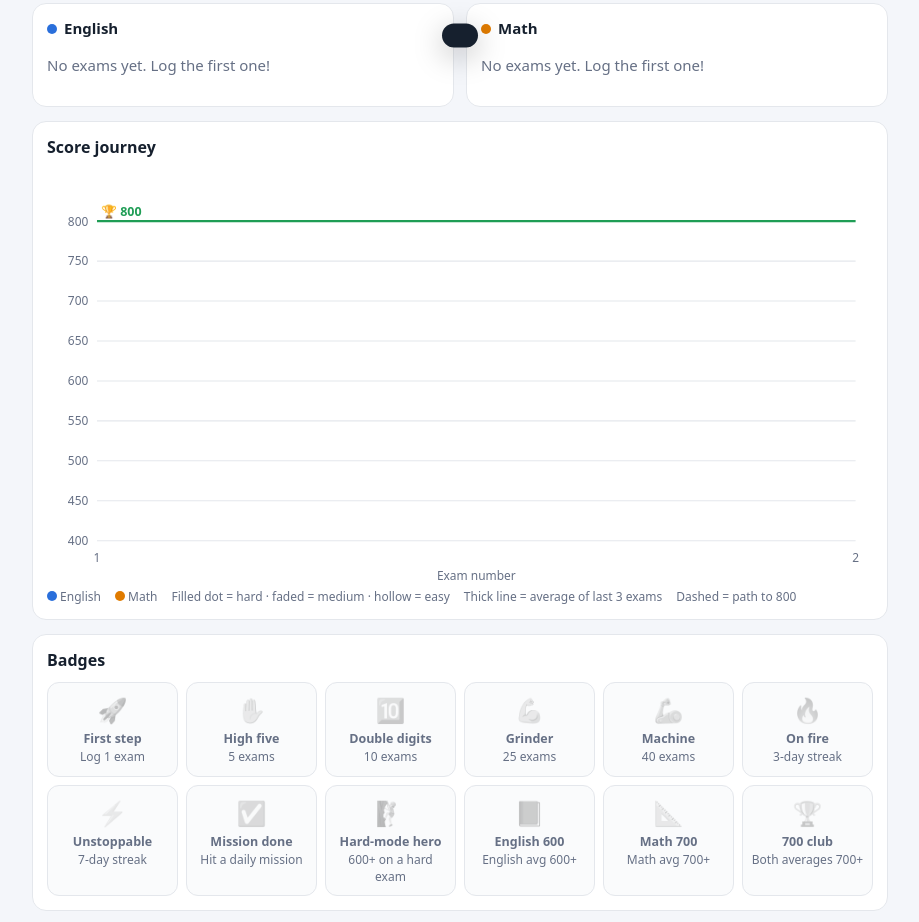
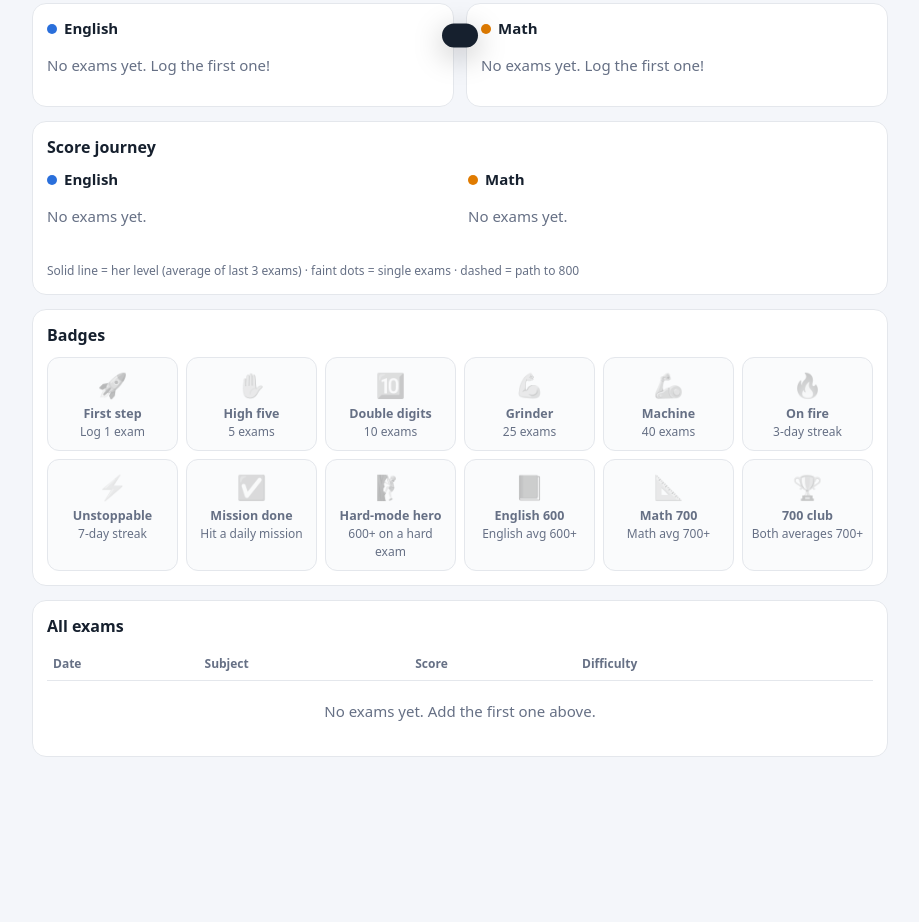
Before and after one commit to Mahmoud-SalehEldin/malak-sat-tracker, a plain HTML site: page index.html in a window 1280 px wide. Shown: the part 764-1686 px from the top of the page, without its empty margins (180-1099 px from the left). After the commit the page ends 1605 px from the top, so only its background shows below. Drawn offline with Linux system fonts and the light colour scheme.

Commit message:
Split chart into one per subject, smaller dots
Co-Authored-By: Claude Opus 5.5 <noreply@anthropic.com>
Claude-Session: https://claude.ai/code/session_01Vhwq8UF9tNjrax1pvguJZM

```diff
--- a/index.html
+++ b/index.html
@@ -84,6 +84,8 @@ button.del{border:none;background:none;color:var(--mut);cursor:pointer;font-size
 
 /* chart & table */
 svg{width:100%;height:auto;display:block}
+.chartbox{margin-bottom:14px}.chartbox:last-child{margin-bottom:0}
+#chart{display:grid;grid-template-columns:repeat(auto-fit,minmax(300px,1fr));gap:16px}
 .legend{display:flex;flex-wrap:wrap;gap:14px;font-size:12px;color:var(--mut);margin-top:6px}
 table{width:100%;border-collapse:collapse;font-size:14px}
 th,td{text-align:left;padding:7px 6px;border-bottom:1px solid var(--line)}
@@ -135,13 +137,7 @@ td select{padding:4px 6px}
 <div class="card">
 <h2>Score journey</h2>
 <div id="chart"></div>
-<div class="legend">
-<span><i class="dot" style="background:var(--eng)"></i> English</span>
-<span><i class="dot" style="background:var(--mat)"></i> Math</span>
-<span>Filled dot = hard · faded = medium · hollow = easy</span>
-<span>Thick line = average of last 3 exams</span>
-<span>Dashed = path to 800</span>
-</div>
+<div class="legend"><span>Solid line = her level (average of last 3 exams) · faint dots = single exams · dashed = path to 800</span></div>
 </div>
 
 <div class="card">
@@ -341,41 +337,41 @@ function drawSubjects(){
 
 /* ---------- chart ---------- */
 function drawChart(){
-  const {st}=schedule();
-  const W=760,H=380,L=46,R=16,T=48,B=38;
-  const all=rows.map(r=>r.score);
-  const lo=Math.max(0,Math.floor((Math.min(450,...all)-20)/50)*50),hi=800;
-  const N=Math.max(2,...SUBJ.map(k=>st[k].n+st[k].need));
-  const X=i=>L+(i/(N-1))*(W-L-R),Y=v=>T+(1-(v-lo)/(hi-lo))*(H-T-B);
-  const svg=mk("svg",{svg:1,viewBox:`0 0 ${W} ${H}`,role:"img","aria-label":"Score journey and path to 800"});
-  for(let v=lo;v<=hi;v+=50){
-    svg.append(mk("line",{svg:1,x1:L,x2:W-R,y1:Y(v),y2:Y(v),stroke:v===hi?"#1f9d55":"#e4e7ec","stroke-width":v===hi?2:1}));
-    svg.append(mk("text",{svg:1,x:L-8,y:Y(v)+4,"text-anchor":"end","font-size":11,fill:"#667085"},v));
-  }
-  svg.append(mk("text",{svg:1,x:L+4,y:Y(hi)-5,"font-size":11.5,"font-weight":700,fill:"#1f9d55"},"🏆 800"));
-  const step=N>40?10:N>20?5:N>12?2:1;
-  for(let i=0;i<N;i+=step)svg.append(mk("text",{svg:1,x:X(i),y:H-18,"text-anchor":"middle","font-size":11,fill:"#667085"},i+1));
-  svg.append(mk("text",{svg:1,x:(L+W-R)/2,y:H-2,"text-anchor":"middle","font-size":11,fill:"#667085"},"Exam number"));
-  SUBJ.forEach((k,ki)=>{
-    const s=st[k];if(!s.n)return;const c=COL[k];
+  const {st}=schedule(), box=$("chart");box.replaceChildren();
+  for(const k of SUBJ){
+    const s=st[k], c=COL[k];
+    const wrap=mk("div",{class:"chartbox"});
+    const h=mk("div",{class:"sh",style:"margin-bottom:4px"});h.append(mk("i",{class:"dot",style:"background:"+c}),k);wrap.append(h);
+    if(!s.n){wrap.append(mk("p",{class:"mut"},"No exams yet."));box.append(wrap);continue}
+    const W=460,H=230,L=36,R=12,T=26,B=28;
+    const lo=Math.max(0,Math.floor((Math.min(...s.sc)-30)/50)*50),hi=800;
+    const N=Math.max(2,s.n+s.need);
+    const X=i=>L+(i/(N-1))*(W-L-R),Y=v=>T+(1-(v-lo)/(hi-lo))*(H-T-B);
+    const svg=mk("svg",{svg:1,viewBox:`0 0 ${W} ${H}`,role:"img","aria-label":k+" scores and path to 800"});
+    for(let v=lo;v<=hi;v+=50){
+      svg.append(mk("line",{svg:1,x1:L,x2:W-R,y1:Y(v),y2:Y(v),stroke:v===hi?"#1f9d55":"#eef0f3","stroke-width":v===hi?2:1}));
+      if(v%100===0||v===hi)svg.append(mk("text",{svg:1,x:L-7,y:Y(v)+4,"text-anchor":"end","font-size":11,fill:"#98a2b3"},v));
+    }
+    const step=N>40?10:N>20?5:N>10?2:1;
+    for(let i=0;i<N;i+=step)svg.append(mk("text",{svg:1,x:X(i),y:H-10,"text-anchor":"middle","font-size":10.5,fill:"#98a2b3"},i+1));
     if(s.n>1){
-      svg.append(mk("polyline",{svg:1,points:s.sc.map((v,i)=>X(i)+","+Y(v)).join(" "),fill:"none",stroke:c,"stroke-width":1.5,"stroke-opacity":.4}));
-      svg.append(mk("polyline",{svg:1,points:s.ma.map((v,i)=>X(i)+","+Y(v)).join(" "),fill:"none",stroke:c,"stroke-width":3.5,"stroke-linecap":"round","stroke-linejoin":"round"}));
-    }
-    if(s.need>0){
-      const n=s.n-1,x2=n+s.need;
-      svg.append(mk("line",{svg:1,x1:X(n),y1:Y(s.avg),x2:X(x2),y2:Y(800),stroke:c,"stroke-width":2.5,"stroke-dasharray":"7 6"}));
-      svg.append(mk("circle",{svg:1,cx:X(x2),cy:Y(800),r:7,fill:"#fff",stroke:c,"stroke-width":3}));
-      svg.append(mk("text",{svg:1,x:X(x2),y:Y(800)-(ki?28:12),"text-anchor":x2>N*0.75?"end":"middle","font-size":11.5,"font-weight":700,fill:c},`${k}: 800 by exam #${x2+1}`));
+      svg.append(mk("polyline",{svg:1,points:s.sc.map((v,i)=>X(i)+","+Y(v)).join(" "),fill:"none",stroke:c,"stroke-width":1.2,"stroke-opacity":.3}));
+      svg.append(mk("polyline",{svg:1,points:s.ma.map((v,i)=>X(i)+","+Y(v)).join(" "),fill:"none",stroke:c,"stroke-width":3,"stroke-linecap":"round","stroke-linejoin":"round"}));
     }
     s.s.forEach((r,i)=>{
-      const d=r.diff;
-      const dot=mk("circle",{svg:1,cx:X(i),cy:Y(r.score),r:6,stroke:c,"stroke-width":2,fill:d==="easy"?"#fff":c,"fill-opacity":d==="medium"?.45:1});
-      dot.append(mk("title",{svg:1},`${k} · ${r.date} · ${r.score}/800 · ${d}`));
-      svg.append(dot);
+      const dot=mk("circle",{svg:1,cx:X(i),cy:Y(r.score),r:3.2,fill:c,"fill-opacity":.55});
+      dot.append(mk("title",{svg:1},`${r.date} · ${r.score}/800 · ${r.diff}`));svg.append(dot);
     });
-  });
-  $("chart").replaceChildren(svg);
+    const last=s.n-1;
+    svg.append(mk("circle",{svg:1,cx:X(last),cy:Y(s.avg),r:5,fill:c,stroke:"#fff","stroke-width":2}));
+    svg.append(mk("text",{svg:1,x:X(last),y:Y(s.avg)-10,"text-anchor":"middle","font-size":12,"font-weight":700,fill:"#16202e"},"Now "+Math.round(s.avg)));
+    if(s.need>0){
+      const x2=last+s.need;
+      svg.append(mk("line",{svg:1,x1:X(last),y1:Y(s.avg),x2:X(x2),y2:Y(800),stroke:c,"stroke-width":2,"stroke-dasharray":"6 6"}));
+      svg.append(mk("text",{svg:1,x:X(x2),y:Y(800)-8,"text-anchor":"end","font-size":12,"font-weight":700,fill:"#1f9d55"},`🏆 800 at exam #${x2+1}`));
+    }
+    wrap.append(svg);box.append(wrap);
+  }
 }
 
 /* ---------- badges ---------- */
```
